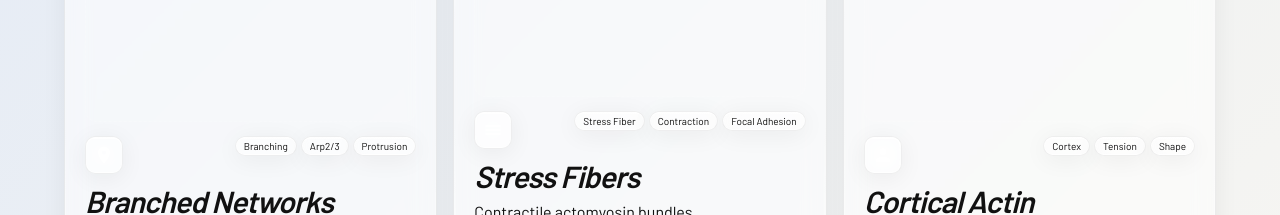
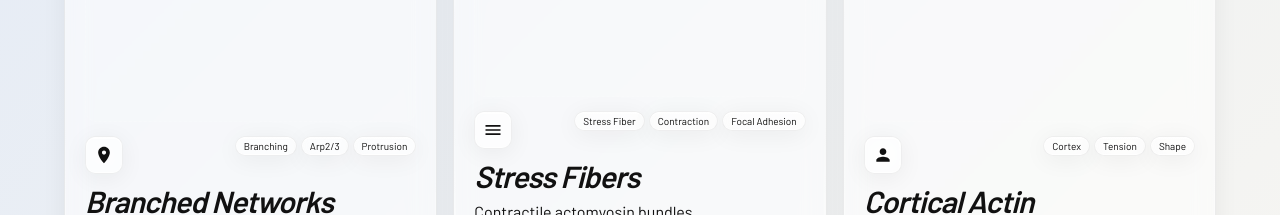
Before and after one commit to plum45/ruji, a React (Vite) app: page / in a window 1280 px wide. Shown: the part 2840-3055 px from the top of the page. Built offline with nearby package versions, Linux system fonts and the light colour scheme; a web font is replaced by a local one.

Commit message:
Fix TopicSection icon visibility in light mode by using currentColor fill

```diff
--- a/src/components/TopicSection.tsx
+++ b/src/components/TopicSection.tsx
@@ -191,7 +191,7 @@ export default function TopicSection({
                   transition={{ duration: 0.3, ease: 'easeOut' }}
                   style={{ width: 38, height: 38, borderRadius: '0.625rem', display: 'flex', alignItems: 'center', justifyContent: 'center', flexShrink: 0 }}
                 >
-                  <svg width="20" height="20" viewBox="0 0 24 24" fill="white">
+                  <svg width="20" height="20" viewBox="0 0 24 24" fill="currentColor">
                     <path d={card.iconPath} />
                   </svg>
                 </motion.div>
```
